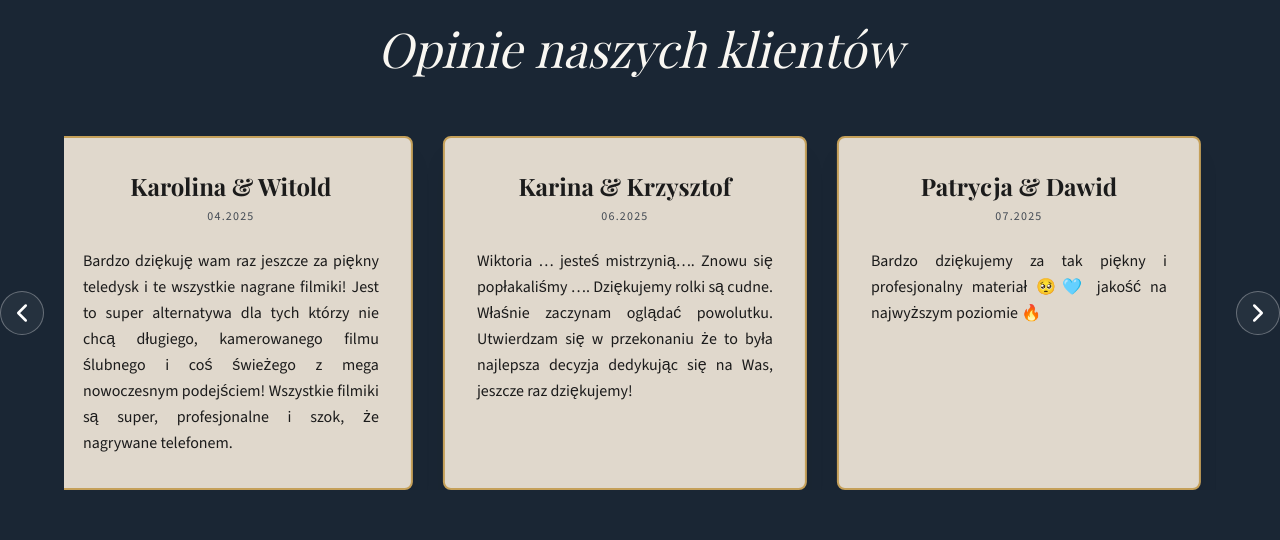
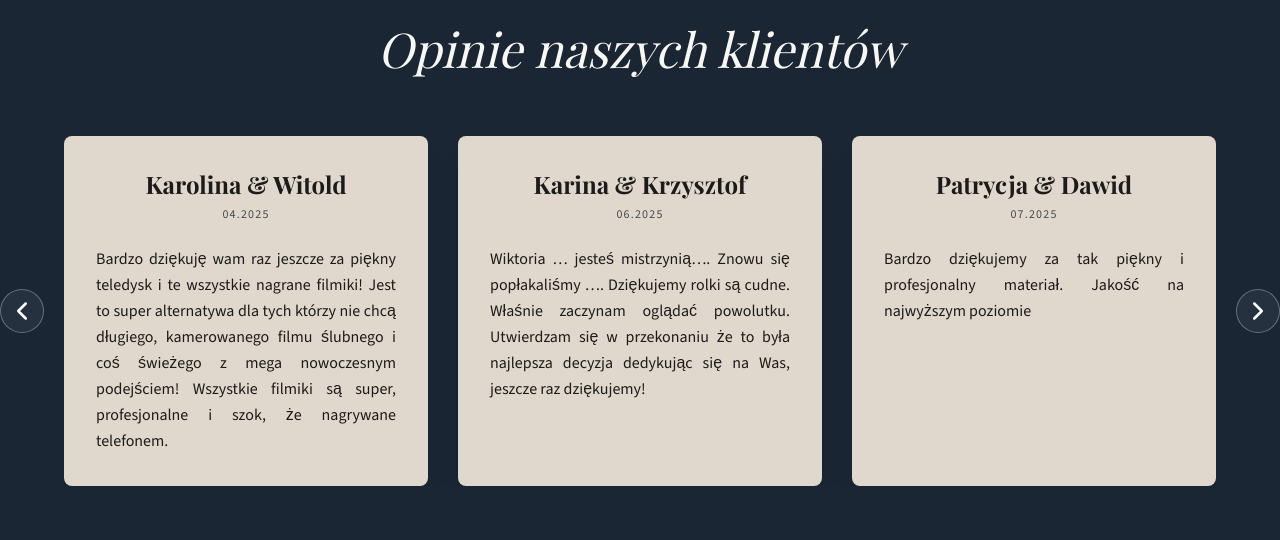
Before and after one commit to mkosinskki/zaraWedding, a Vue app: page / in a window 1280 px wide. Shown: the part 2400-2940 px from the top of the page. Built offline with nearby package versions, Linux system fonts and the light colour scheme; a web font is replaced by a local one.

Commit message:
Small visual changes.

```diff
--- a/src/views/Opinions.vue
+++ b/src/views/Opinions.vue
@@ -10,7 +10,7 @@
           :modules="[SwiperNavigation, SwiperPagination, SwiperAutoplay]"
           :slides-per-view="1"
           :space-between="20"
-          :autoplay="{ delay: 5000, disableOnInteraction: false }"
+          :autoplay="{ delay: 8000, disableOnInteraction: false }"
           :loop="true"
           :navigation="{
             prevEl: prevBtn,
@@ -24,7 +24,7 @@
         >
           <swiper-slide v-for="(opinion, index) in opinions" :key="index" class="h-auto">
             <div
-              class="bg-filler rounded-lg p-8 shadow-xl border-2 border-gold h-full flex flex-col items-center text-justify font-source"
+              class="bg-filler rounded-lg p-8 shadow-xl h-full flex flex-col items-center text-justify font-source"
             >
               <h3 class="text-charcoal font-bold text-xl md:text-2xl pb-1.5 font-playfair">
                 {{ opinion.names }}
@@ -120,7 +120,7 @@ const opinions = [
     names: 'Patrycja & Dawid',
     date: '07.2025',
     text: [
-      'Bardzo dziękujemy za tak piękny i profesjonalny materiał 🥺🩵 jakość na najwyższym poziomie 🔥',
+      'Bardzo dziękujemy za tak piękny i profesjonalny materiał. Jakość na najwyższym poziomie',
     ],
   },
   {
@@ -128,7 +128,7 @@ const opinions = [
     date: '09.2025',
     text: [
       'Miesiąc po ślubie obejrzeliśmy też surowe nagrania, mega dziękujemy za ich udostępnienie, cudownie było zobaczyć wszystko. Nawet życzenia można usłyszeć drugi raz!',
-      'Cały pierwszy taniec, wszystkie gry i zabawy, uśmialiśmy się do nie miara 😄',
+      'Cały pierwszy taniec, wszystkie gry i zabawy, uśmialiśmy się do nie miara',
     ],
   },
   {
```
